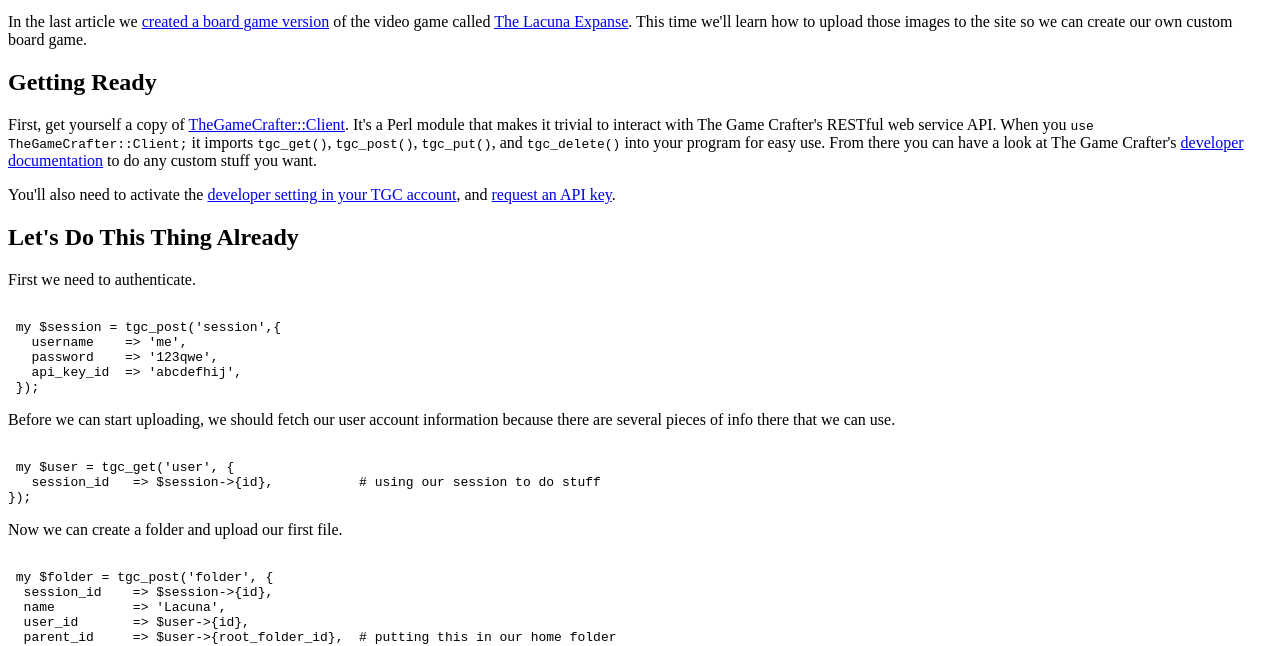
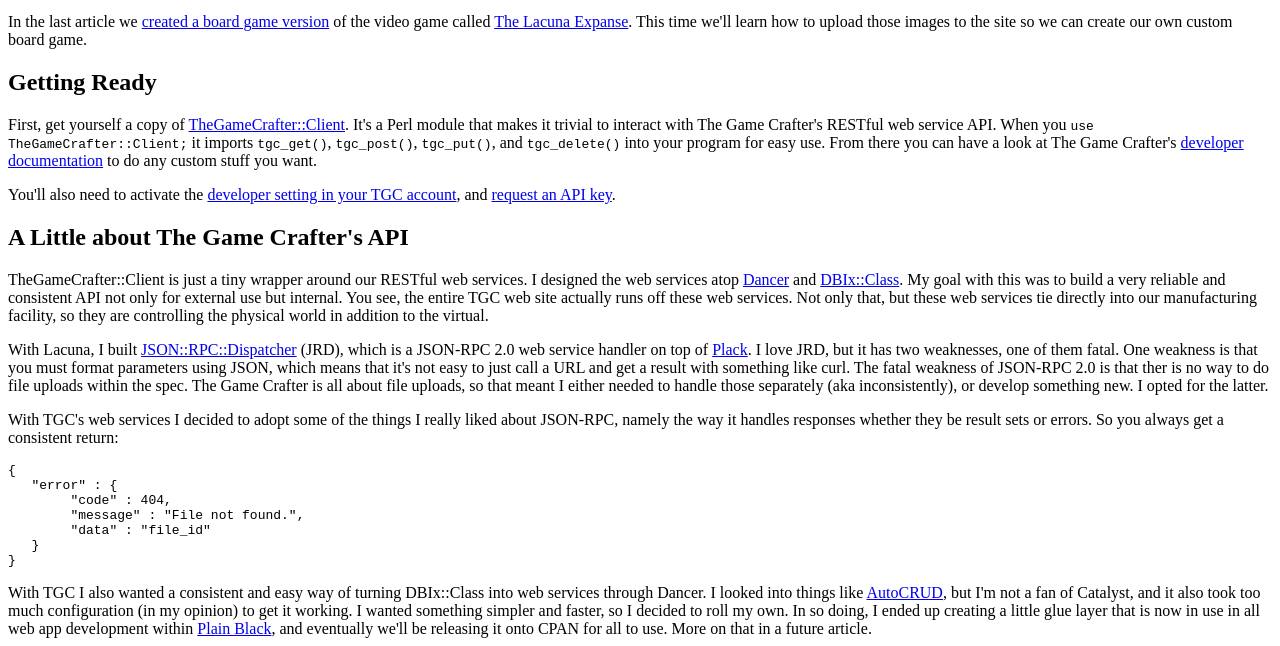
Before and after one commit to plainblack/Lacuna-Board-Game, a plain HTML site: page articles/article2/index.html in a window 1280 px wide. Shown: the part 105-751 px from the top of the page. Drawn offline with Linux system fonts and the light colour scheme.

Commit message:
add more detail about the TGC web services

```diff
--- a/articles/article2/index.html
+++ b/articles/article2/index.html
@@ -19,6 +19,25 @@
 
 <p>
 You'll also need to activate the <a href="https://www.thegamecrafter.com/account">developer setting in your TGC account</a>, and <a href="https://www.thegamecrafter.com/account/apikeys">request an API key</a>.
+</p>
+
+<h2>A Little about The Game Crafter's API</h2>
+<p>TheGameCrafter::Client is just a tiny wrapper around our RESTful web services. I designed the web services atop <a href="http://search.cpan.org/~xsawyerx/Dancer/lib/Dancer.pm">Dancer</a> and <a href="http://search.cpan.org/~frew/DBIx-Class/lib/DBIx/Class.pm">DBIx::Class</a>. My goal with this was to build a very reliable and consistent API not only for external use but internal. You see, the entire TGC web site actually runs off these web services. Not only that, but these web services tie directly into our manufacturing facility, so they are controlling the physical world in addition to the virtual. </p>
+<p>
+With Lacuna, I built <a href="http://search.cpan.org/~rizen/JSON-RPC-Dispatcher/lib/JSON/RPC/Dispatcher.pm.orig">JSON::RPC::Dispatcher</a> (JRD), which is a JSON-RPC 2.0 web service handler on top of <a href="http://search.cpan.org/~miyagawa/Plack/lib/Plack.pm">Plack</a>. I love JRD, but it has two weaknesses, one of them fatal. One weakness is that you must format parameters using JSON, which means that it's not easy to just call a URL and get a result with something like curl. The fatal weakness of JSON-RPC 2.0 is that ther is no way to do file uploads within the spec. The Game Crafter is all about file uploads, so that meant I either needed to handle those separately (aka inconsistently), or develop something new. I opted for the latter.
+</p>
+<p>
+With TGC's web services I decided to adopt some of the things I really liked about JSON-RPC, namely the way it handles responses whether they be result sets or errors. So you always get a consistent return:
+<pre><code>{
+   "error" : {
+        "code" : 404,
+        "message" : "File not found.",
+        "data" : "file_id"
+   }
+}</code></pre>
+</p>
+<p>
+With TGC I also wanted a consistent and easy way of turning DBIx::Class into web services through Dancer. I looked into things like <a href="http://search.cpan.org/~oliver/Catalyst-Plugin-AutoCRUD-2.122460/lib/Catalyst/Plugin/AutoCRUD.pm">AutoCRUD</a>, but I'm not a fan of Catalyst, and it also took too much configuration (in my opinion) to get it working. I wanted something simpler and faster, so I decided to roll my own. In so doing, I ended up creating a little glue layer that is now in use in all web app development within <a href="http://www.plainblack.com">Plain Black</a>, and eventually we'll be releasing it onto CPAN for all to use. More on that in a future article.
 </p>
 
 <h2>Let's Do This Thing Already</h2>
```
